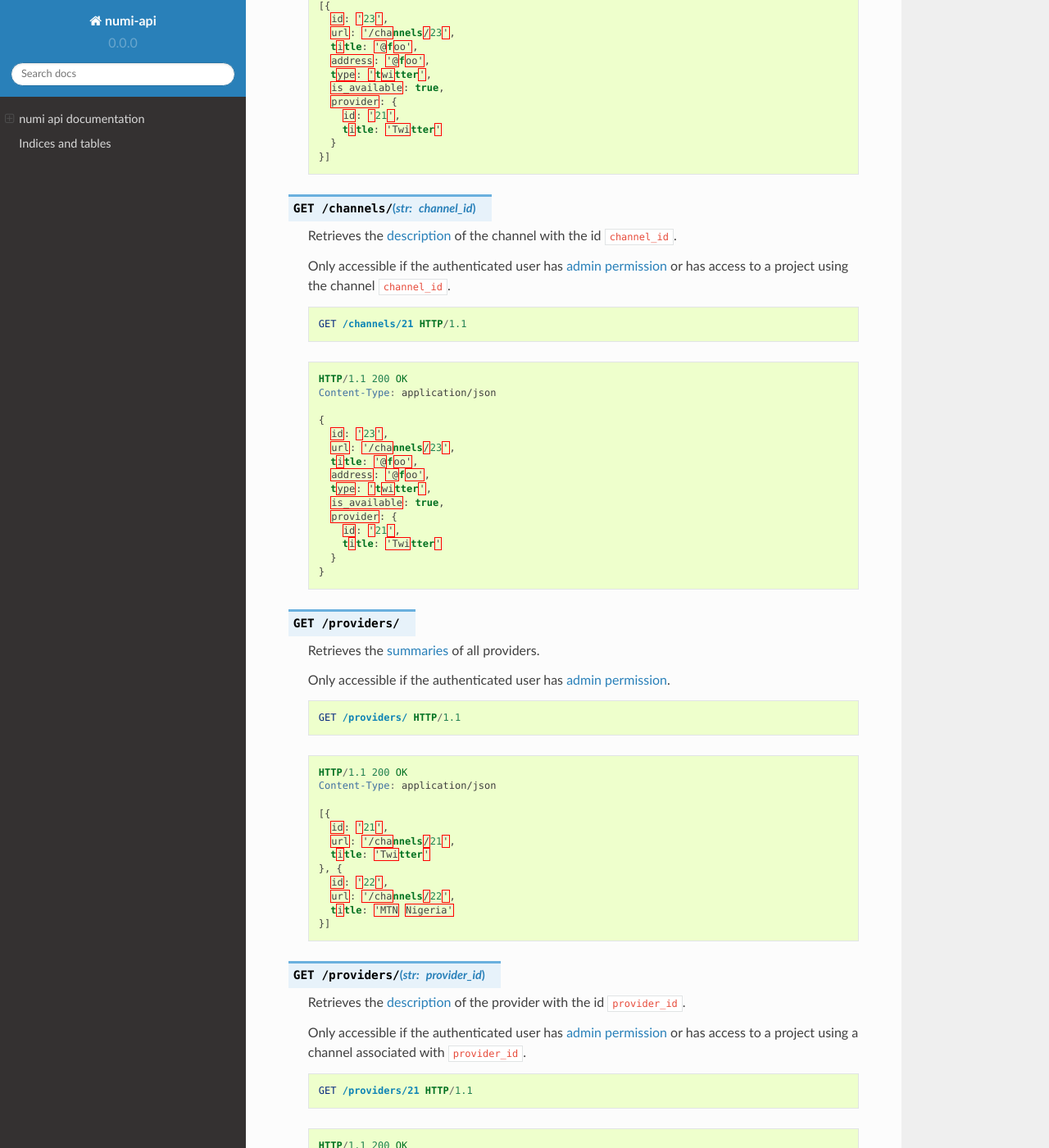
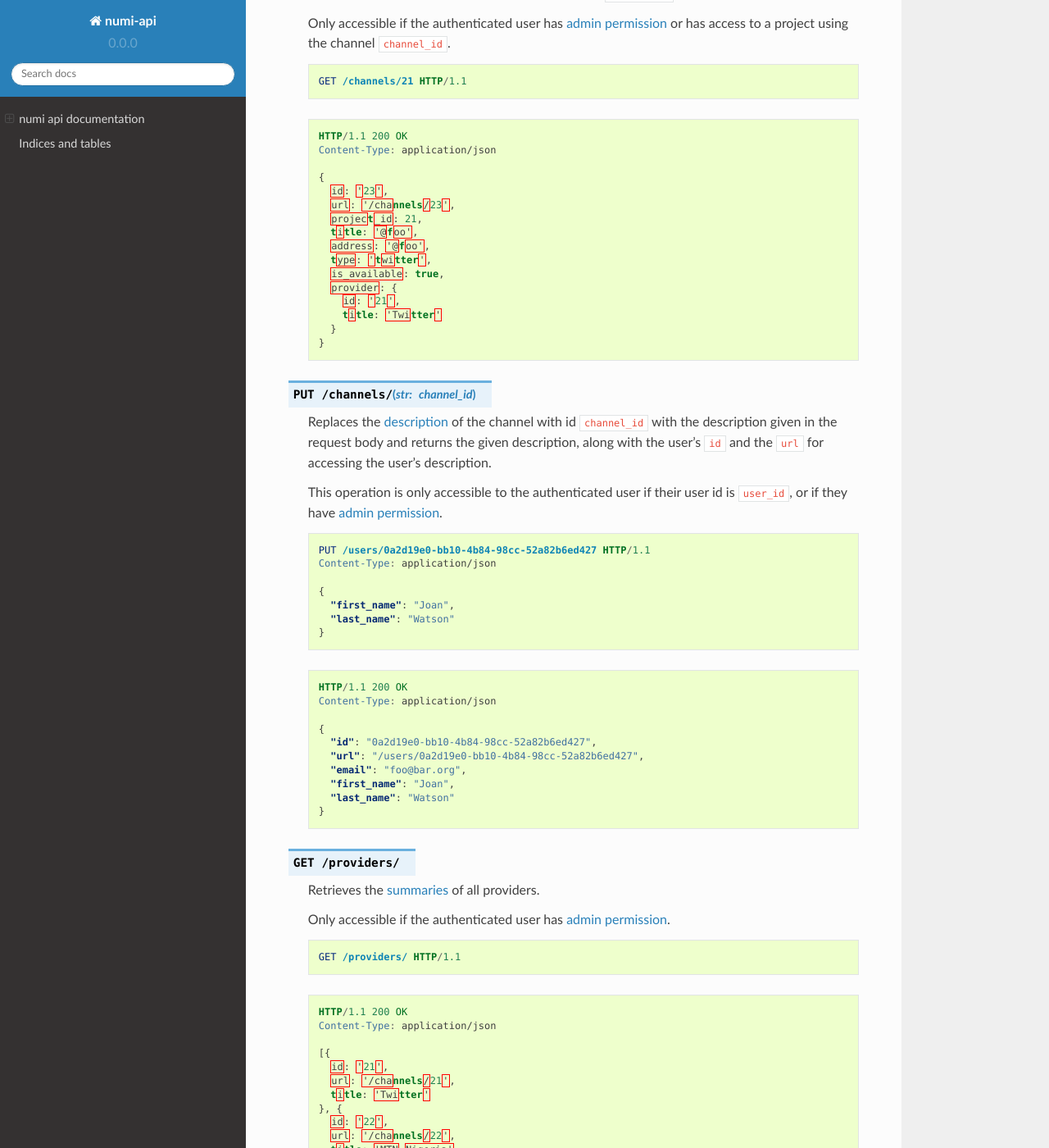
Before and after one commit to praekelt/numi-api, a Sphinx documentation site: the page built from docs/index.rst, in a window 1280 px wide and 1400 px high, scrolled down 30646 px. Shown: the whole window at 82% size. Built offline with Sphinx 7.4.7 and the Read the Docs theme 2.0.0, drawn with Linux system fonts in a browser that asks for light colours; some of the changed text lies outside the part shown.

Commit message:
Include project id in channel schemas

```diff
--- a/docs/index.rst
+++ b/docs/index.rst
@@ -1076,6 +1076,7 @@ If the project isn't found, a ``404`` response will be given. The response body'
      [{
        id: '23',
        url: '/channels/23',
+       project_id: 21,
        title: '@foo',
        address: '@foo',
        type: 'twitter',
@@ -1085,27 +1086,6 @@ If the project isn't found, a ``404`` response will be given. The response body'
          title: 'Twitter'
        }
      }]
-
-.. http:post:: /projects/(str:project_id)/channels/
-
-  Adds access to the channel with the id given in the request body for use in
-  project ``project_id``.
-
-  Only accessible if the authenticated user has :ref:`admin permission
-  <permissions-admin>`.
-
-  .. sourcecode:: http
-
-     POST /projects/21/channels/ HTTP/1.1
-
-  .. sourcecode:: http
-
-     HTTP/1.1 200 OK
-     Content-Type: application/json
-
-     {
-       "id": "23"
-     }
 
 
 .. _dialogues:
@@ -1703,6 +1683,7 @@ Channels and Providers
      [{
        id: '23',
        url: '/channels/23',
+       project_id: 21,
        title: '@foo',
        address: '@foo',
        type: 'twitter',
@@ -1734,6 +1715,7 @@ Channels and Providers
      {
        id: '23',
        url: '/channels/23',
+       project_id: 21,
        title: '@foo',
        address: '@foo',
        type: 'twitter',
@@ -1743,6 +1725,39 @@ Channels and Providers
          title: 'Twitter'
        }
      }
+
+.. http:put:: /channels/(str:channel_id)
+
+  Replaces the :ref:`description <data-channels>` of the channel with id
+  ``channel_id`` with the description given in the request body and returns the
+  given description, along with the user's ``id`` and the ``url`` for accessing
+  the user's description.
+
+  This operation is only accessible to the authenticated user if their user id is ``user_id``, or if they have :ref:`admin permission <permissions-admin>`.
+
+  .. sourcecode:: http
+
+     PUT /users/0a2d19e0-bb10-4b84-98cc-52a82b6ed427 HTTP/1.1
+     Content-Type: application/json
+
+     {
+       "first_name": "Joan",
+       "last_name": "Watson"
+     }
+
+  .. sourcecode:: http
+
+     HTTP/1.1 200 OK
+     Content-Type: application/json
+
+     {
+       "id": "0a2d19e0-bb10-4b84-98cc-52a82b6ed427",
+       "url": "/users/0a2d19e0-bb10-4b84-98cc-52a82b6ed427",
+       "email": "foo@bar.org",
+       "first_name": "Joan",
+       "last_name": "Watson"
+     }
+
 
 .. http:get:: /providers/
 
@@ -1795,6 +1810,7 @@ Channels and Providers
        channels: [{
          id: '23',
          url: '/channels/23',
+         project_id: 21,
          title: '@foo',
          address: '@foo',
          type: 'twitter',
```
Also changed, not shown: 2 other files.
